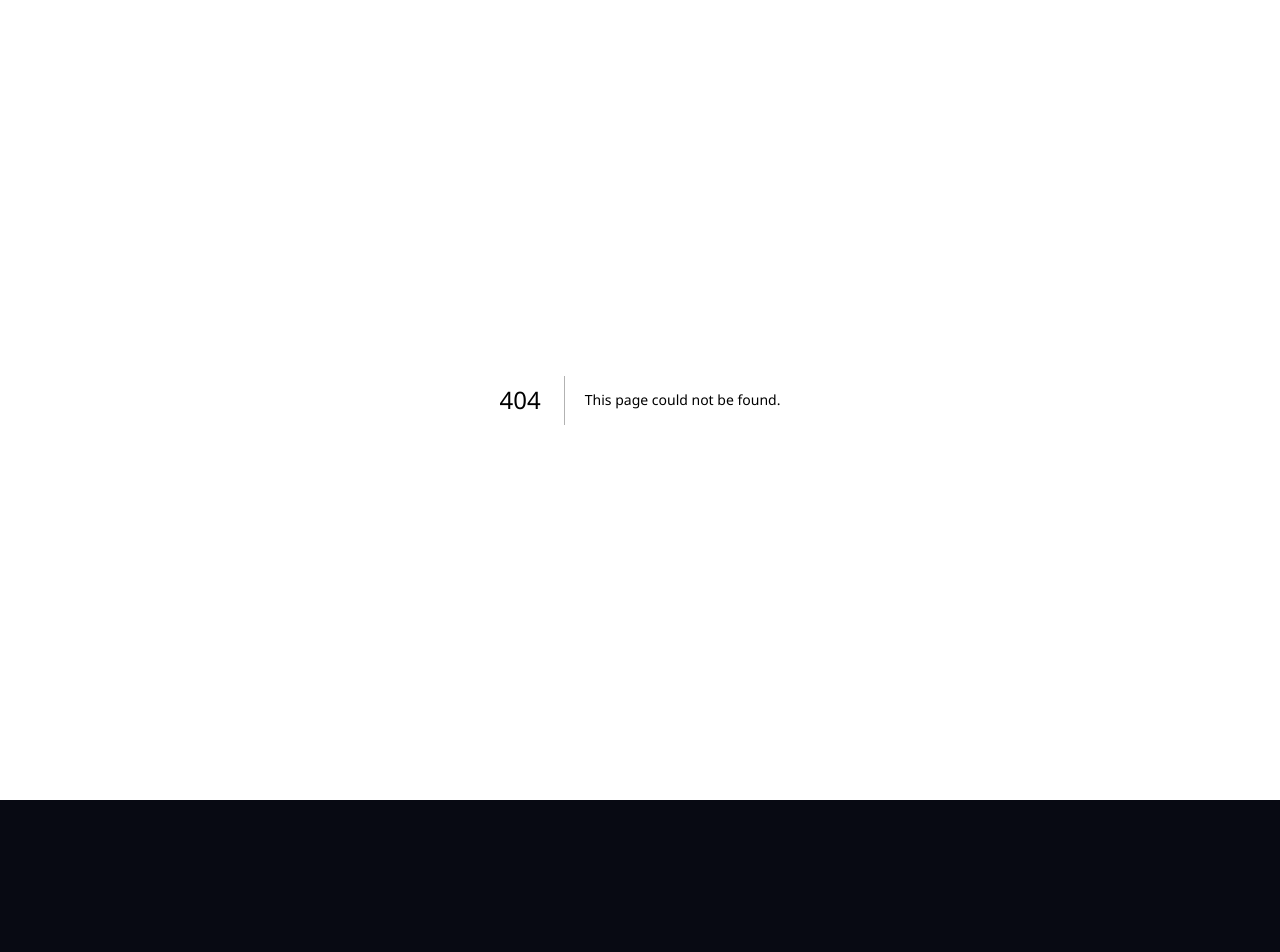
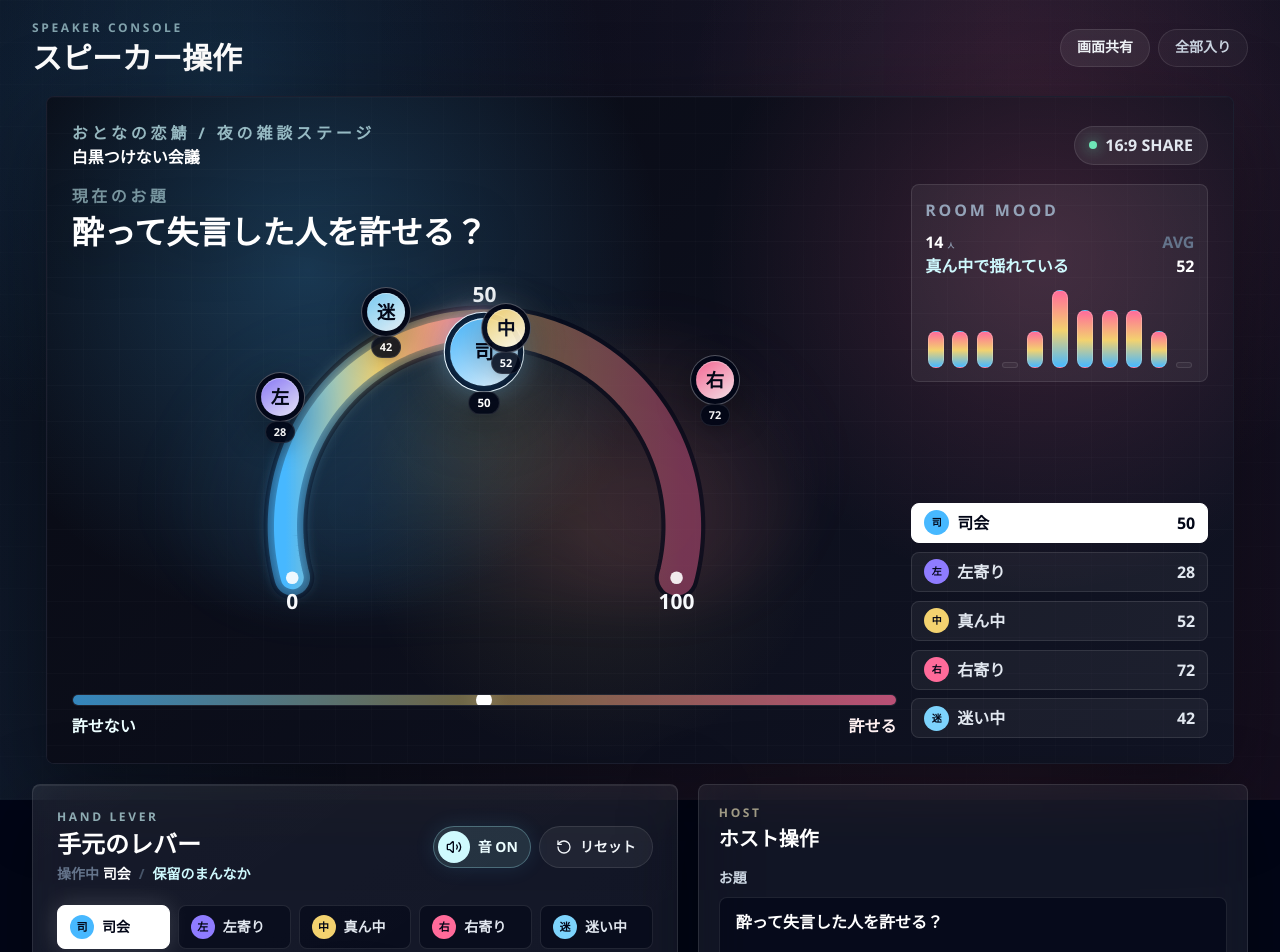
Before and after one commit to ys-matsuda/shirokuro-kaigi, a Next.js app: page /speaker in a window 1280 px wide. Before the commit this address had no page. Shown: the top 952 px of the page. Before the commit the page ends 800 px from the top, so only its background shows below. Built offline with nearby package versions, Linux system fonts and the light colour scheme.

Commit message:
checkpoint: v1.006 2026-05-04 22:42:41 - add speaker page with shared stage and host controls

```diff
--- /dev/null
+++ b/src/app/speaker/page.tsx
@@ -0,0 +1,5 @@
+import { SpeakerPageView } from "@/components/SpeakerPageView";
+
+export default function SpeakerPage() {
+  return <SpeakerPageView />;
+}
--- /dev/null
+++ b/src/components/SpeakerPageView.tsx
@@ -0,0 +1,184 @@
+"use client";
+
+import Link from "next/link";
+
+import { appConfig } from "@/config/app";
+import { initialMeetingState } from "@/data/initialState";
+import { useSyncedMeetingState } from "@/hooks/useSyncedMeetingState";
+import { useTickSound } from "@/hooks/useTickSound";
+import type {
+  AudienceVote,
+  MeetingState,
+  SpeakerMeterParticipant,
+} from "@/types/meeting";
+
+import { BroadcastStage } from "./BroadcastStage";
+import { HostControls } from "./HostControls";
+import { SpeakerControlLever } from "./SpeakerControlLever";
+
+export function SpeakerPageView() {
+  const [meetingState, setMeetingState] = useSyncedMeetingState();
+  const {
+    topic,
+    leftLabel,
+    rightLabel,
+    soundEnabled,
+    speakers,
+    activeSpeakerId,
+    audienceVotes,
+  } = meetingState;
+  const activeSpeaker =
+    speakers.find((speaker) => speaker.id === activeSpeakerId) ?? speakers[0];
+  const activeSpeakerValue = activeSpeaker?.value ?? 50;
+
+  const { playTickForValue, primeTickSound } = useTickSound({
+    enabled: soundEnabled,
+    step: appConfig.sound.tickStep,
+    volume: appConfig.sound.volume,
+    minIntervalMs: appConfig.sound.minIntervalMs,
+  });
+
+  function updateMeetingState(updater: (currentState: MeetingState) => MeetingState) {
+    setMeetingState(updater);
+  }
+
+  function setSoundEnabled(nextSoundEnabled: boolean) {
+    updateMeetingState((currentState) => ({
+      ...currentState,
+      soundEnabled: nextSoundEnabled,
+    }));
+  }
+
+  function setActiveSpeakerId(nextActiveSpeakerId: string) {
+    updateMeetingState((currentState) => ({
+      ...currentState,
+      activeSpeakerId: nextActiveSpeakerId,
+      currentRole: "speaker",
+    }));
+  }
+
+  function updateActiveSpeakerValue(value: number) {
+    updateMeetingState((currentState) => ({
+      ...currentState,
+      currentRole: "speaker",
+      speakers: currentState.speakers.map((speaker) =>
+        speaker.id === currentState.activeSpeakerId ? { ...speaker, value } : speaker,
+      ),
+    }));
+  }
+
+  function updateSpeakers(nextSpeakers: SpeakerMeterParticipant[]) {
+    const safeSpeakers = nextSpeakers.slice(0, appConfig.maxSpeakers);
+    updateMeetingState((currentState) => ({
+      ...currentState,
+      speakers: safeSpeakers,
+      activeSpeakerId: safeSpeakers.some(
+        (speaker) => speaker.id === currentState.activeSpeakerId,
+      )
+        ? currentState.activeSpeakerId
+        : safeSpeakers[0]?.id ?? initialMeetingState.activeSpeakerId,
+    }));
+  }
+
+  function resetAudienceVotes() {
+    updateMeetingState((currentState) => ({
+      ...currentState,
+      audienceVotes: [] as AudienceVote[],
+    }));
+  }
+
+  function resetSpeakerMeter() {
+    updateMeetingState((currentState) => ({
+      ...currentState,
+      activeSpeakerId: initialMeetingState.activeSpeakerId,
+      speakers: currentState.speakers.map((speaker) => ({
+        ...speaker,
+        value:
+          initialMeetingState.speakers.find((initial) => initial.id === speaker.id)
+            ?.value ?? 50,
+      })),
+    }));
+  }
+
+  return (
+    <main className="relative min-h-screen overflow-hidden bg-slate-950">
+      <div className="pointer-events-none fixed inset-0 bg-[radial-gradient(circle_at_18%_12%,rgba(71,184,255,0.16),transparent_30%),radial-gradient(circle_at_82%_18%,rgba(255,107,154,0.13),transparent_30%),linear-gradient(135deg,#070914_0%,#0d1120_44%,#160f1f_100%)]" />
+      <div className="pointer-events-none fixed inset-0 bg-[linear-gradient(90deg,rgba(71,184,255,0.055),transparent_28%,rgba(255,107,154,0.055)_78%,transparent)]" />
+      <div className="pointer-events-none fixed inset-0 opacity-[0.18] [background-image:linear-gradient(rgba(255,255,255,0.08)_1px,transparent_1px),linear-gradient(90deg,rgba(255,255,255,0.06)_1px,transparent_1px)] [background-size:42px_42px]" />
+
+      <div className="relative z-10 mx-auto grid w-full max-w-7xl gap-5 px-4 py-5 sm:px-6 lg:px-8">
+        <header className="flex flex-col gap-3 sm:flex-row sm:items-center sm:justify-between">
+          <div>
+            <p className="text-xs font-black tracking-[0.22em] text-cyan-100/60">
+              SPEAKER CONSOLE
+            </p>
+            <h1 className="mt-1 text-2xl font-black text-white sm:text-3xl">
+              スピーカー操作
+            </h1>
+          </div>
+          <nav className="flex flex-wrap gap-2 text-sm font-black">
+            <Link
+              href="/stage"
+              target="_blank"
+              className="rounded-full border border-white/10 bg-white/[0.07] px-4 py-2 text-slate-100 transition hover:border-white/20 hover:bg-white/[0.1]"
+            >
+              画面共有
+            </Link>
+            <Link
+              href="/"
+              className="rounded-full border border-white/10 bg-white/[0.04] px-4 py-2 text-slate-300 transition hover:border-white/20 hover:bg-white/[0.08]"
+            >
+              全部入り
+            </Link>
+          </nav>
+        </header>
+
+        <BroadcastStage
+          topic={topic}
+          leftLabel={leftLabel}
+          rightLabel={rightLabel}
+          speakers={speakers}
+          activeSpeakerId={activeSpeakerId}
+          audienceVotes={audienceVotes}
+          onActiveSpeakerChange={setActiveSpeakerId}
+        />
+
+        <div className="grid gap-5 xl:grid-cols-[minmax(0,1.08fr)_minmax(380px,0.92fr)]">
+          <SpeakerControlLever
+            value={activeSpeakerValue}
+            speakers={speakers}
+            activeSpeakerId={activeSpeakerId}
+            leftLabel={leftLabel}
+            rightLabel={rightLabel}
+            soundEnabled={soundEnabled}
+            onActiveSpeakerChange={setActiveSpeakerId}
+            onSoundEnabledChange={setSoundEnabled}
+            onValueChange={updateActiveSpeakerValue}
+            onReset={resetSpeakerMeter}
+            onPrimeSound={primeTickSound}
+            onTick={playTickForValue}
+          />
+
+          <HostControls
+            topic={topic}
+            leftLabel={leftLabel}
+            rightLabel={rightLabel}
+            speakers={speakers}
+            onUpdateTopic={(next) => {
+              updateMeetingState((currentState) => ({
+                ...currentState,
+                topic: next.topic,
+                leftLabel: next.leftLabel,
+                rightLabel: next.rightLabel,
+              }));
+            }}
+            onSpeakersChange={updateSpeakers}
+            onActiveSpeakerChange={setActiveSpeakerId}
+            onResetSpeaker={resetSpeakerMeter}
+            onResetAudience={resetAudienceVotes}
+          />
+        </div>
+      </div>
+    </main>
+  );
+}
```
